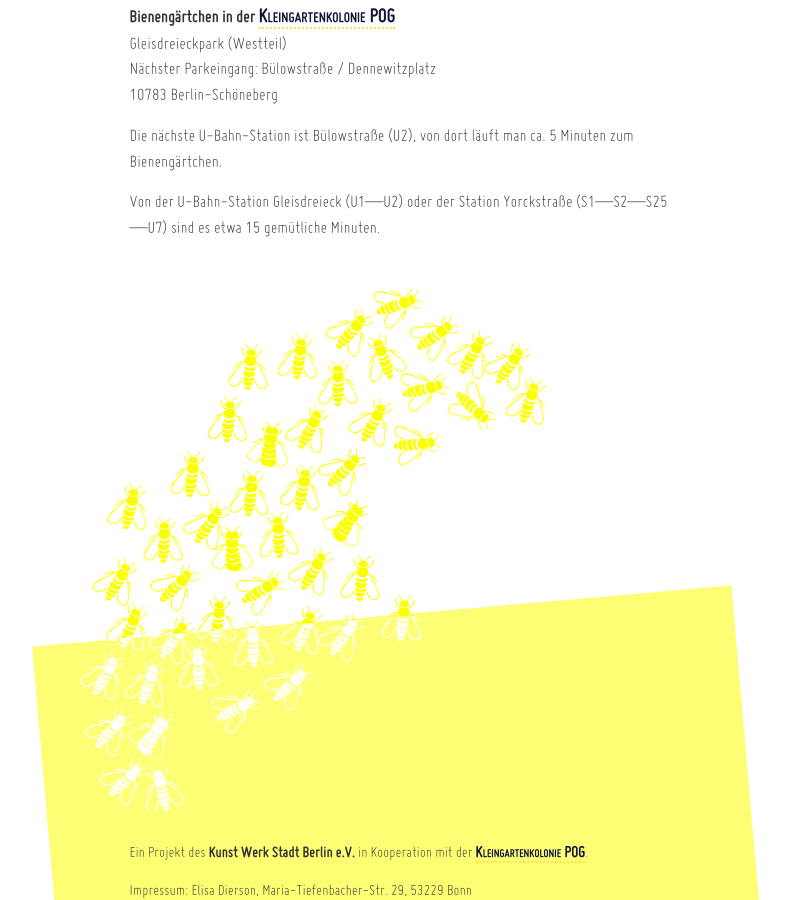
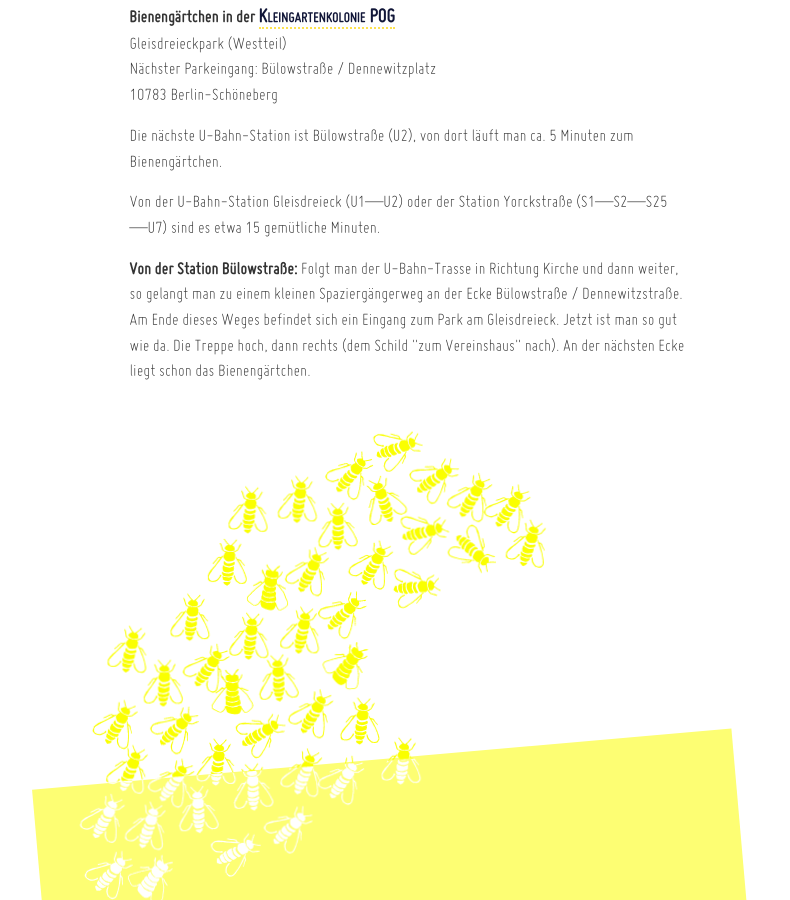
Before and after one commit to dieda/schoeneberg.berlin-bienenstadt.de, a Jekyll site: the page built from index.html, in a window 1280 px wide and 900 px high, scrolled down 2158 px. Shown: the whole window, without its empty margins (233-1023 px from the left). Built offline with Jekyll 4.4.1, drawn with Linux system fonts in a browser that asks for light colours.

Commit message:
Added more detailed directions.

```diff
--- a/index.html
+++ b/index.html
@@ -110,3 +110,7 @@ nav:
 <p>
   Von der U-Bahn-Station Gleisdreieck (U1&mdash;U2) oder der Station Yorckstraße (S1&mdash;S2&mdash;S25&mdash;U7) sind es etwa 15 gemütliche Minuten.
 </p>
+<p>
+  <strong>Von der Station Bülowstraße:</strong>
+  Folgt man der U-Bahn-Trasse in Richtung Kirche und dann weiter, so gelangt man zu einem kleinen Spaziergängerweg an der Ecke Bülowstraße / Dennewitzstraße. Am Ende dieses Weges befindet sich ein Eingang zum Park am Gleisdreieck. Jetzt ist man so gut wie da. Die Treppe hoch, dann rechts (dem Schild "zum Vereinshaus" nach). An der nächsten Ecke liegt schon das Bienengärtchen.
+</p>
```
